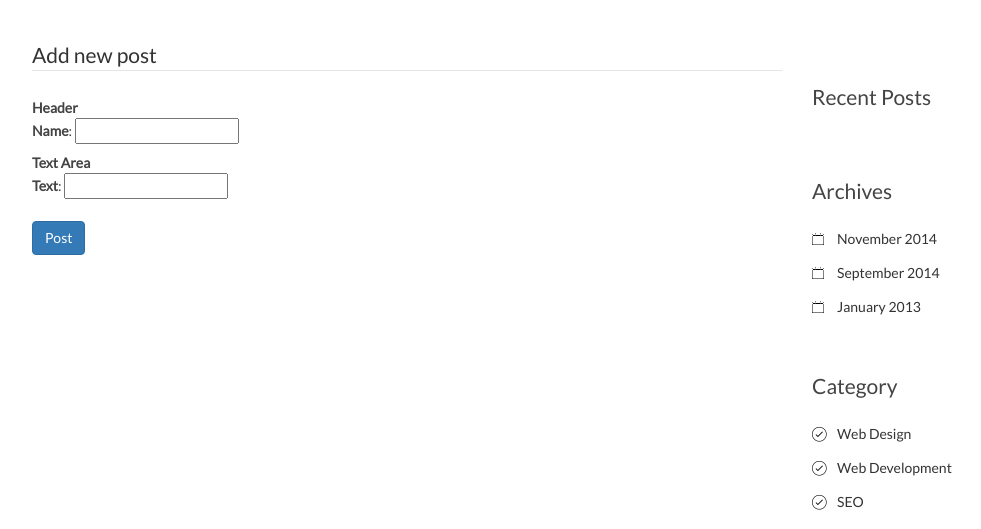
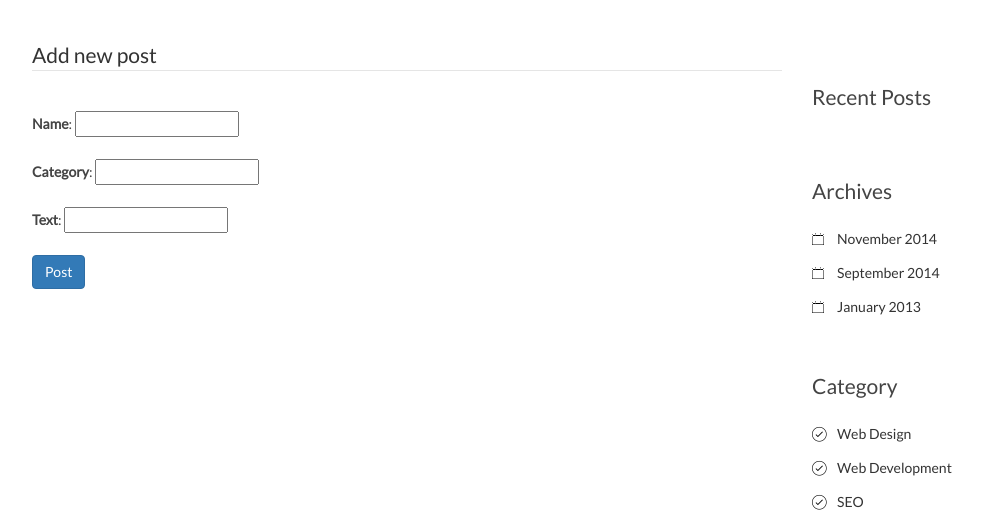
Before and after one commit to Zenext/Personal-Blog, a Flask app: page /addpost in a window 1280 px wide. Shown: the part 96-625 px from the top of the page, without its empty margins (38-1019 px from the left). Run offline with Flask 2, Linux system fonts and the light colour scheme; some libraries are stand-ins or nearby versions; some web fonts are replaced.

```diff
--- a/postForm.py
+++ b/postForm.py
@@ -3,3 +3,4 @@ from wtforms import Form, StringField, BooleanField, validators
 class addPostForm(Form):
     name = StringField('Name', [validators.Length(min=4, max=500)])
     text = StringField('Text')
+    category = StringField('Category')
--- a/templates/addpost.html
+++ b/templates/addpost.html
@@ -9,16 +9,23 @@
 
     <!-- Text input-->
     <div class="control-group">
-      <label class="control-label" for="Header">Header</label>
+      <label class="control-label" for="Header"></label>
       <div class="controls">
         {{ form.name.label }}: {{ form.name(class='input-xlarge') }}
+      </div>
+    </div>
 
+    <!-- Category -->
+    <div class="control-group">
+      <label class="control-label" for="Header"></label>
+      <div class="controls">
+        {{ form.category.label }}: {{ form.category(class='input-xlarge') }}
       </div>
     </div>
 
     <!-- Textarea -->
     <div class="control-group">
-      <label class="control-label" for="textarea">Text Area</label>
+      <label class="control-label" for="textarea"></label>
       <div class="controls">
           {{ form.text.label }}: {{ form.text(id='textarea') }}
       </div>
--- a/templates/layout.html
+++ b/templates/layout.html
@@ -147,7 +147,18 @@
         </div>
 
         <script src="js/script.js"></script>
+        <script type="text/javascript">
+            /* * * CONFIGURATION VARIABLES: EDIT BEFORE PASTING INTO YOUR WEBPAGE * * */
+            var disqus_shortname = 'zenext'; // required: replace example with your forum shortname
 
+            /* * * DON'T EDIT BELOW THIS LINE * * */
+            (function () {
+            var s = document.createElement('script'); s.async = true;
+            s.type = 'text/javascript';
+            s.src = '//' + disqus_shortname + '.disqus.com/count.js';
+            (document.getElementsByTagName('HEAD')[0] || document.getElementsByTagName('BODY')[0]).appendChild(s);
+            }());
+        </script>
     </body>
 
 </html>
--- a/templates/post.html
+++ b/templates/post.html
@@ -7,12 +7,14 @@
 	        <div class="entry-meta">
 			<span class="post-date"><a href="#"><time class="entry-date" datetime="2012-11-09T23:15:57+00:00">{{ date }}</time></a></span>
 
-			<span class="comments-link"><a href="/post/{{ header }}#disqus_thread">4 Comments</a></span>
+			<span class="comments-link"><a href="/post/{{ header }}#disqus_thread"></a></span>
+
 		</div>
         <p>{{ text }}</p>
       </div>
       <br>
       <div id="disqus_thread"></div>
+
         <script type="text/javascript">
             /* * * CONFIGURATION VARIABLES * * */
             var disqus_shortname = 'zenext';
```
Also changed, not shown: templates/main.html (+13 -1 lines), 1 other file.
